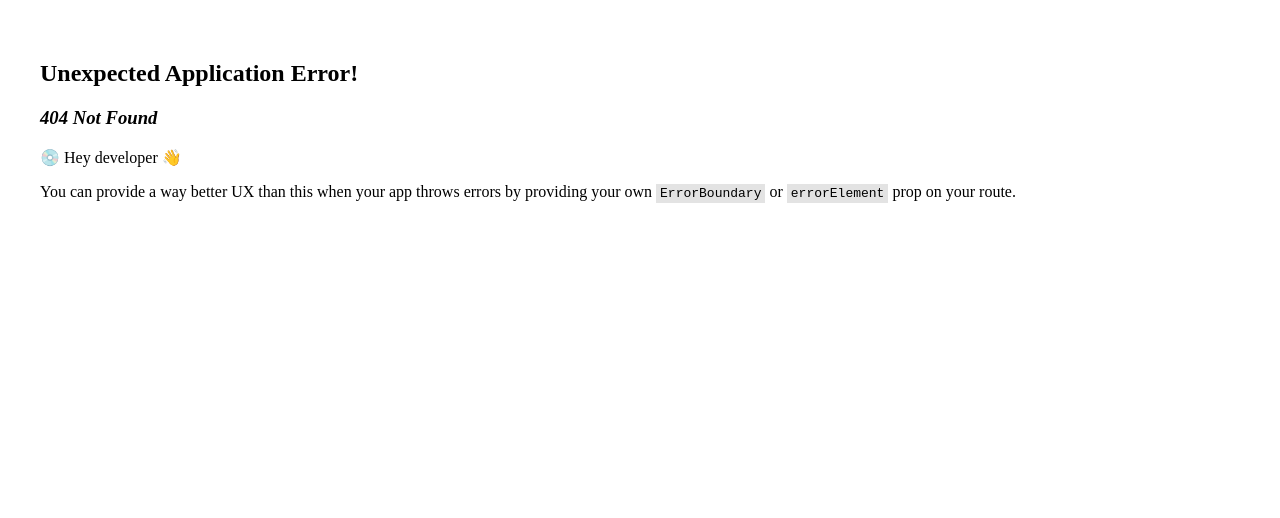
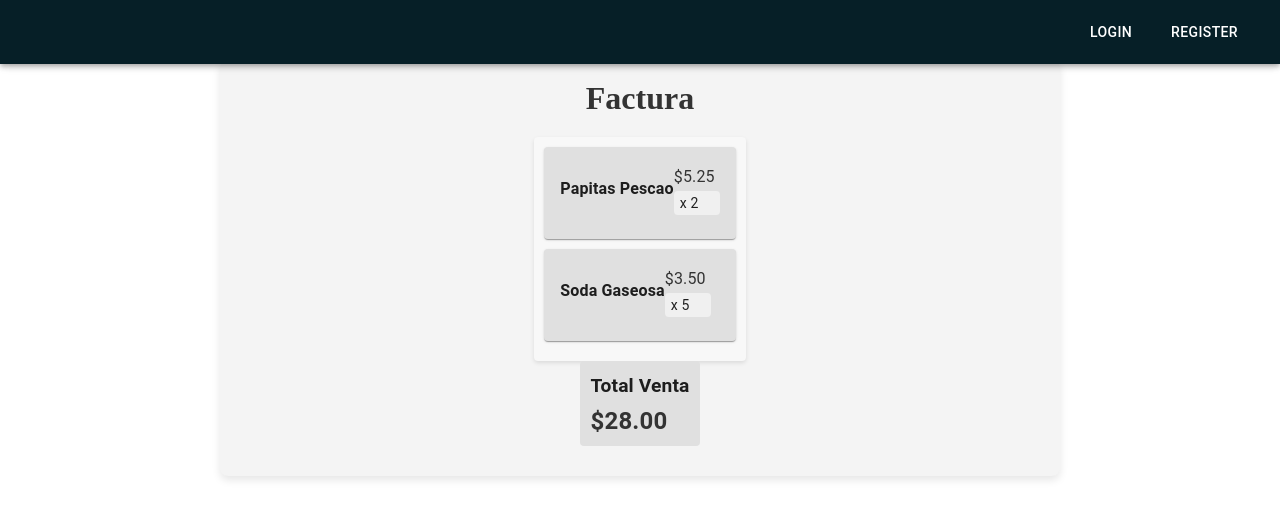
Before and after one commit to Fran250599/React-Products-Managing-Tool, a React (Vite) app: page /bill in a window 1280 px wide. Before the commit this address had no page. Shown: the top 518 px of the page. Built offline with nearby package versions, Linux system fonts and the light colour scheme.

Commit message:
Factura añadida

```diff
--- a/src/App.jsx
+++ b/src/App.jsx
@@ -11,6 +11,7 @@ import AddProducts from './pages/AddProducts'
 import ShowProducts from './pages/ShowProducts'
 import EditProducts from './pages/EditProducts'
 import BuyProducts from './pages/BuyProducts'
+import Bill from './pages/Bill'
 import NavBar from './components/NavBar';
 
 const router = createBrowserRouter([
@@ -76,6 +77,15 @@ const router = createBrowserRouter([
         <BuyProducts />
       </>
     ),
+  },
+  {
+    path: '/bill',
+    element: (
+      <>
+        <NavBar />
+        <Bill />
+      </>
+    ),
   }
 ]);
 
@@ -83,6 +93,7 @@ const router = createBrowserRouter([
 function App() {
   return (
     <UserProvider>
+
       <RouterProvider router={router}>
 
       </RouterProvider>
--- /dev/null
+++ b/src/components/BillSummary.jsx
@@ -0,0 +1,42 @@
+import React from 'react';
+import { Card, CardContent, Typography } from '@mui/material';
+
+const BillSummary = ({ total }) => {
+  // Estilos en línea para el componente
+  const styles = {
+    card: {
+      marginBottom: '10px',
+      backgroundColor: '#e0e0e0', // Color de fondo del resumen
+      borderRadius: '4px',
+      boxShadow: 'none', // Sin sombra para mantener la consistencia con ProductItem
+    },
+    content: {
+      padding: '10px', // Alineado con el estilo de ProductItem
+    },
+    title: {
+      fontWeight: 'bold',
+      fontSize: '1.2rem', // Tamaño de fuente para el título
+      marginBottom: '5px', // Espacio debajo del título
+    },
+    total: {
+      fontWeight: 'bold',
+      fontSize: '1.5rem', // Tamaño de fuente para el total
+      color: '#333', // Color de texto para el total
+    },
+  };
+
+  return (
+    <Card style={styles.card}>
+      <CardContent style={styles.content}>
+        <Typography variant="h6" style={styles.title}>
+          Total Venta
+        </Typography>
+        <Typography variant="h4" style={styles.total}>
+          {`$${total.toFixed(2)}`}
+        </Typography>
+      </CardContent>
+    </Card>
+  );
+};
+
+export default BillSummary;
--- a/src/components/NavBar.jsx
+++ b/src/components/NavBar.jsx
@@ -84,6 +84,11 @@ const NavBar = () => {
       path: "/bitacoras",
       roles: ["Administrador"],
     },
+    {
+        label: "Bill",
+        path: "/bill",
+        roles: ["Administrador"],
+      },
   ];
 
   const filteredMenuItems = menuItems.filter((item) => {
--- /dev/null
+++ b/src/components/ProductItem.jsx
@@ -0,0 +1,52 @@
+import React from 'react';
+import { Card, CardContent, Typography } from '@mui/material';
+
+const ProductItem = ({ product }) => {
+  // Estilos en línea para el componente
+  const styles = {
+    card: {
+      display: 'flex',
+      justifyContent: 'space-between',
+      marginBottom: '10px',
+      backgroundColor: '#e0e0e0',
+      borderRadius: '4px',
+    },
+    content: {
+      display: 'flex',
+      justifyContent: 'space-between',
+      alignItems: 'center',
+    },
+    name: {
+      fontWeight: 'bold',
+    },
+    price: {
+      marginRight: '5px',
+      color: '#333',
+    },
+    quantity: {
+      backgroundColor: '#f0f0f0',
+      padding: '2px 6px',
+      borderRadius: '4px',
+    },
+  };
+
+  return (
+    <Card style={styles.card}>
+      <CardContent style={styles.content}>
+        <Typography variant="subtitle1" style={styles.name}>
+          {product.name}
+        </Typography>
+        <div>
+          <Typography variant="subtitle1" style={styles.price}>
+            {`$${product.price.toFixed(2)}`}
+          </Typography>
+          <Typography variant="body2" style={styles.quantity}>
+            {`x ${product.quantity}`}
+          </Typography>
+        </div>
+      </CardContent>
+    </Card>
+  );
+};
+
+export default ProductItem;
--- /dev/null
+++ b/src/components/ProductList.jsx
@@ -0,0 +1,27 @@
+import React from 'react';
+import ProductItem from './ProductItem';
+
+const ProductList = ({ products }) => {
+  // Estilos en línea para el contenedor de la lista de productos
+  const styles = {
+    listContainer: {
+      padding: '10px', // Añade un poco de padding alrededor de los elementos de la lista
+      margin: '10px 0', // Agrega espacio antes y después de la lista
+      backgroundColor: '#f8f8f8', // Un color de fondo suave para distinguir la lista del fondo
+      borderRadius: '4px', // Bordes redondeados para la lista
+      boxShadow: '0 2px 4px rgba(0,0,0,0.1)', // Una sombra ligera para dar profundidad
+      maxWidth: '600px', // Un ancho máximo para la lista si es necesario
+      margin: 'auto', // Centra la lista si tiene un ancho máximo
+    }
+  };
+
+  return (
+    <div style={styles.listContainer}>
+      {products.map(product => (
+        <ProductItem key={product.id} product={product} />
+      ))}
+    </div>
+  );
+};
+
+export default ProductList;
--- /dev/null
+++ b/src/pages/Bill.jsx
@@ -0,0 +1,45 @@
+import React from 'react';
+import ProductList from '../components/ProductList';
+import BillSummary from '../components/BillSummary';
+
+const Bill = () => {
+  // Simulando datos de los productos
+  const products = [
+    { id: 1, name: 'Papitas Pescao', price: 5.25, quantity: 2 },
+    { id: 2, name: 'Soda Gaseosa', price: 3.50, quantity: 5 }
+  ];
+
+  // Calcular el total de la factura
+  const total = products.reduce((acc, product) => acc + product.price * product.quantity, 0);
+
+  // Estilos en línea para el componente
+  const styles = {
+    container: {
+      display: 'flex',
+      flexDirection: 'column',
+      alignItems: 'center', // Centra los elementos verticalmente
+      padding: '20px', // Añade un poco de padding alrededor de la factura
+      backgroundColor: '#f4f4f4', // Un color de fondo para la factura
+      borderRadius: '8px', // Bordes redondeados para la factura
+      boxShadow: '0 4px 8px rgba(0,0,0,0.1)', // Una sombra suave para la factura
+      maxWidth: '800px', // Un ancho máximo si es necesario
+      margin: '20px auto', // Espaciado alrededor de la factura y centrado si tiene ancho máximo
+    },
+    header: {
+      margin: '0 0 20px 0', // Añade un margen inferior al título
+      color: '#333', // Color del texto del título
+      fontWeight: 'bold', // Negrita para el título
+    }
+  };
+
+  return (
+    <div style={styles.container}>
+      <h1 style={styles.header}>Factura</h1>
+      <ProductList products={products} />
+      <BillSummary total={total} />
+      {/* Aquí irían los botones de completar/cancelar si fuesen necesarios */}
+    </div>
+  );
+};
+
+export default Bill;
```
